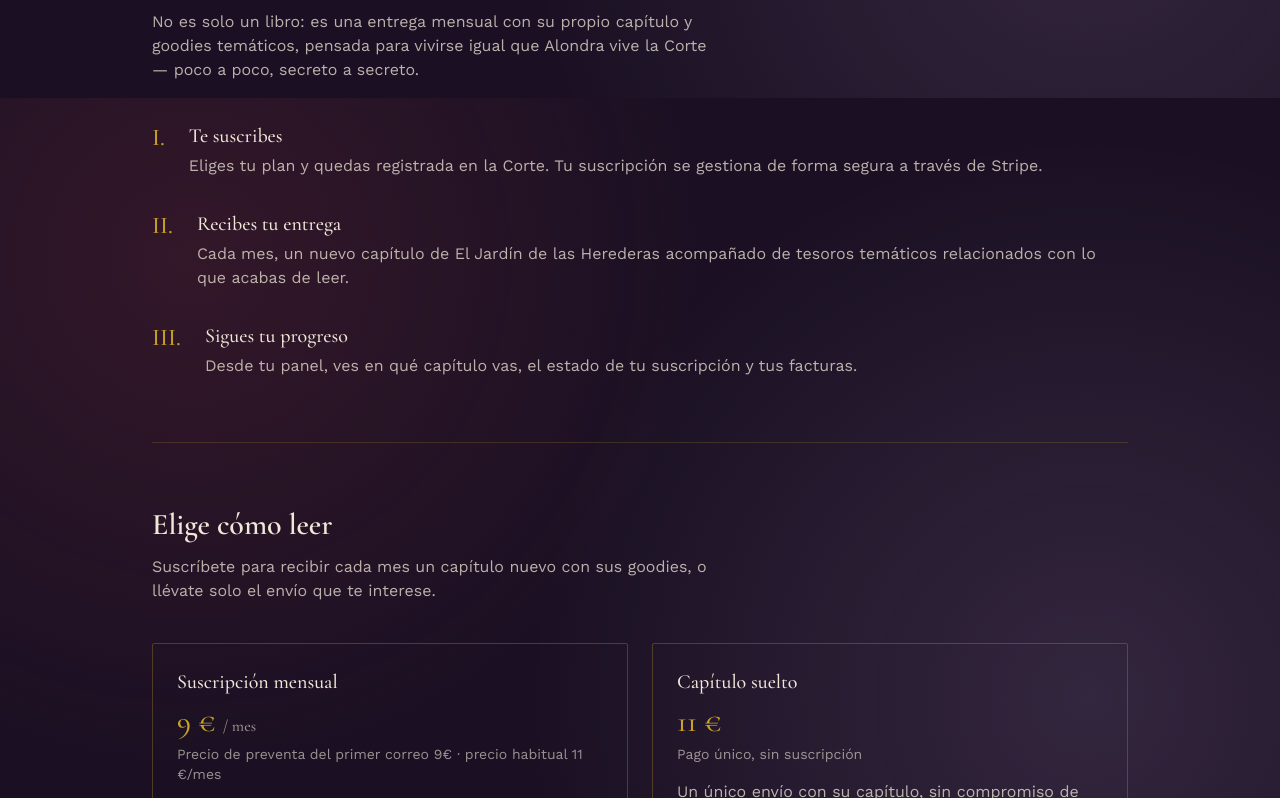
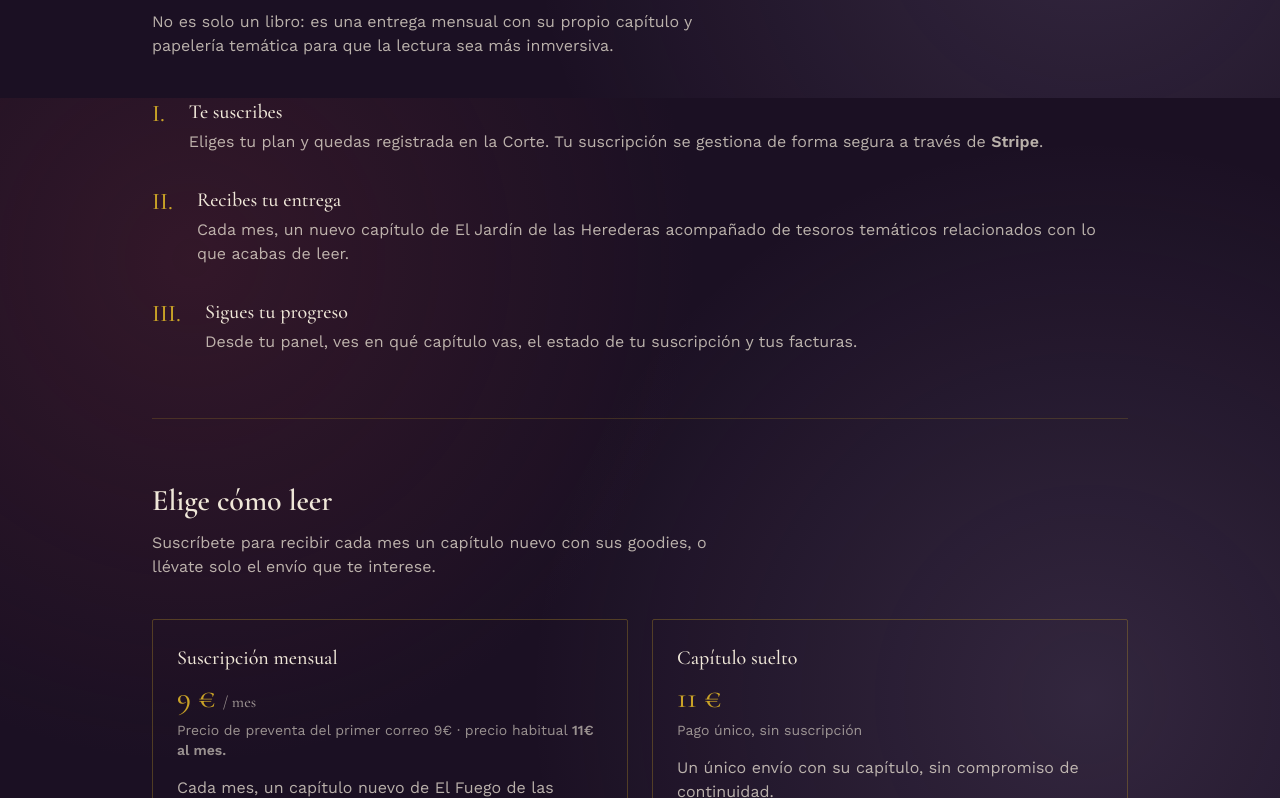
Before and after one commit to Blubur/Jardin, a Next.js app: page / in a window 1280 px wide. Shown: the part 702-1500 px from the top of the page. Built offline with nearby package versions, Linux system fonts and the light colour scheme; no server answers.

Commit message:
negritas

```diff
--- a/app/page.tsx
+++ b/app/page.tsx
@@ -47,8 +47,7 @@ export default function Home() {
         </h2>
         <p className="mt-3 max-w-xl text-corte-pergamino/75">
           No es solo un libro: es una entrega mensual con su propio capítulo
-          y goodies temáticos, pensada para vivirse igual que Alondra vive la
-          Corte — poco a poco, secreto a secreto.
+          y papelería temática para que la lectura sea más inmversiva.
         </p>
 
         <ol className="mt-10 space-y-8">
@@ -60,7 +59,7 @@ export default function Home() {
               </h3>
               <p className="mt-1 text-corte-pergamino/75">
                 Eliges tu plan y quedas registrada en la Corte. Tu suscripción
-                se gestiona de forma segura a través de Stripe.
+                se gestiona de forma segura a través de <b>Stripe</b>.
               </p>
             </div>
           </li>
@@ -114,7 +113,7 @@ export default function Home() {
               <span className="text-base text-corte-pergamino/60">/ mes</span>
             </p>
             <p className="mt-1 text-sm text-corte-pergamino/60">
-              Precio de preventa del primer correo 9€ · precio habitual 11 €/mes
+              Precio de preventa del primer correo 9€ · precio habitual <b>11€ al mes.</b>
             </p>
             <p className="mt-4 flex-1 text-corte-pergamino/75">
               Cada mes, un capítulo nuevo de El Fuego de las Herederas con sus
```
